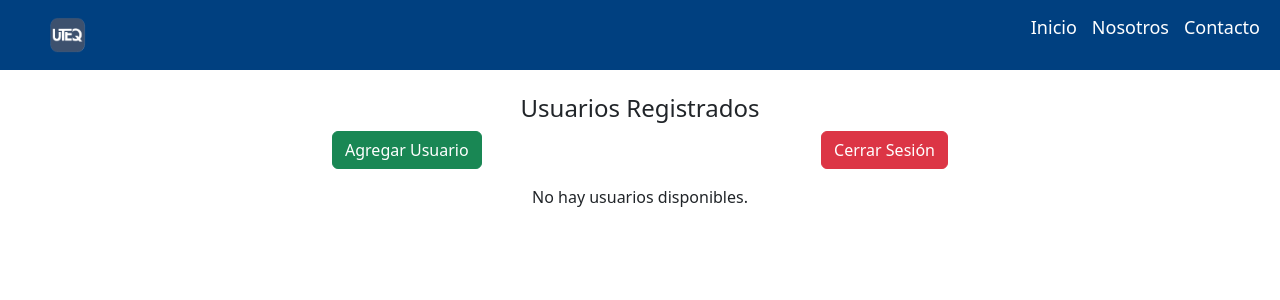
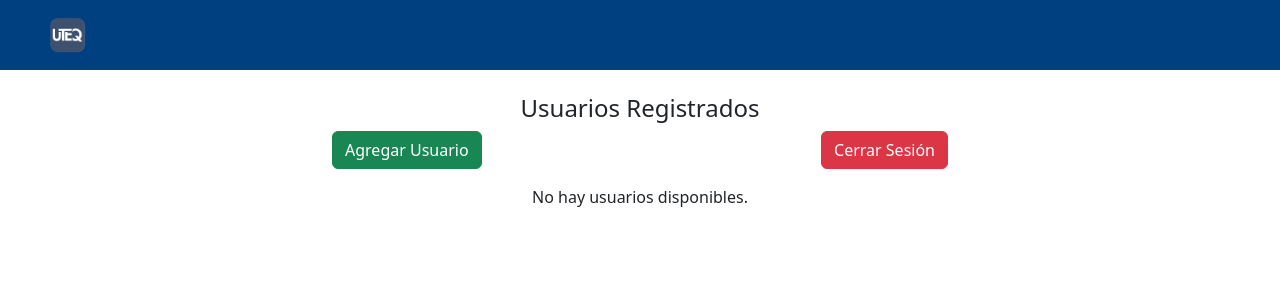
Before and after one commit to Jacobsin12/damija, a React (Create React App) app: page /home in a window 1280 px wide. Shown: the top 300 px of the page. Built offline with nearby package versions, Linux system fonts and the light colour scheme; sample sign-in values are in the browser's storage.

Commit message:
Navbar modificado

```diff
--- a/src/components/Navbar.js
+++ b/src/components/Navbar.js
@@ -8,9 +8,7 @@ const Navbar = () => {
         <img src="/uteq.png" alt="UTEQ Logo" style={styles.logo} />
       </div>
       <ul style={styles.navLinks}>
-        <li><Link to="/" style={styles.link}>Inicio</Link></li>
-        <li><Link to="/about" style={styles.link}>Nosotros</Link></li>
-        <li><Link to="/contact" style={styles.link}>Contacto</Link></li>
+
       </ul>
     </nav>
   );
```
